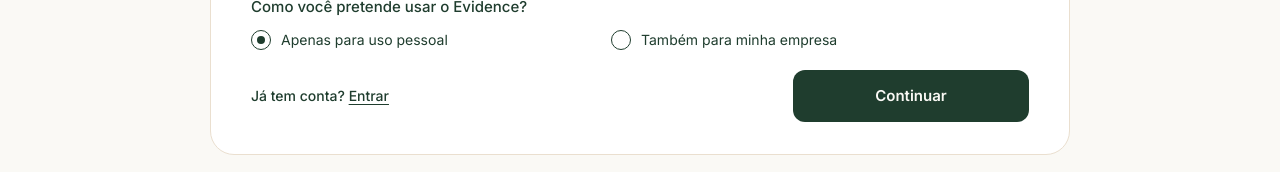
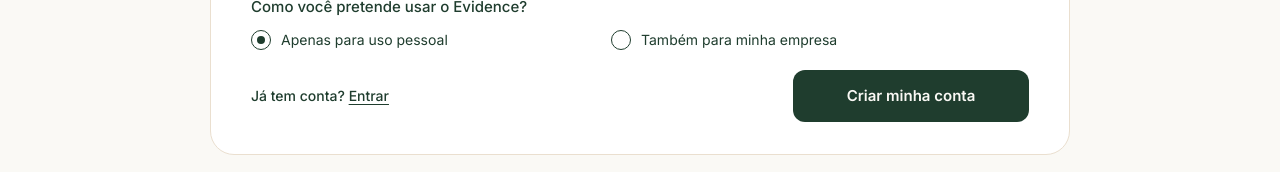
Before and after one commit to caiobotelho1/evidence, a Next.js app in the folder frontend/: page /cadastro in a window 1280 px wide. Shown: the part 616-788 px from the top of the page. Built offline with nearby package versions, Linux system fonts and the light colour scheme; no server answers.

Commit message:
style: ajusta textos das interfaces

```diff
--- a/frontend/features/auth/components/CadastroForm.tsx
+++ b/frontend/features/auth/components/CadastroForm.tsx
@@ -376,7 +376,7 @@ export default function CadastroForm() {
           className={styles.submitButton}
           disabled={enviando}
         >
-          {enviando ? "Criando conta..." : "Continuar"}
+          {enviando ? "Criando conta..." : "Criar minha conta"}
         </button>
       </div>
     </form>
--- a/frontend/features/empresa/components/SolicitarParticipacaoForm.tsx
+++ b/frontend/features/empresa/components/SolicitarParticipacaoForm.tsx
@@ -162,7 +162,7 @@ export default function SolicitarParticipacaoForm() {
         </Link>
 
         <button type="submit" className={styles.submitButton}>
-          Criar minha conta
+          Solicitar Participação
         </button>
       </div>
     </form>
```
